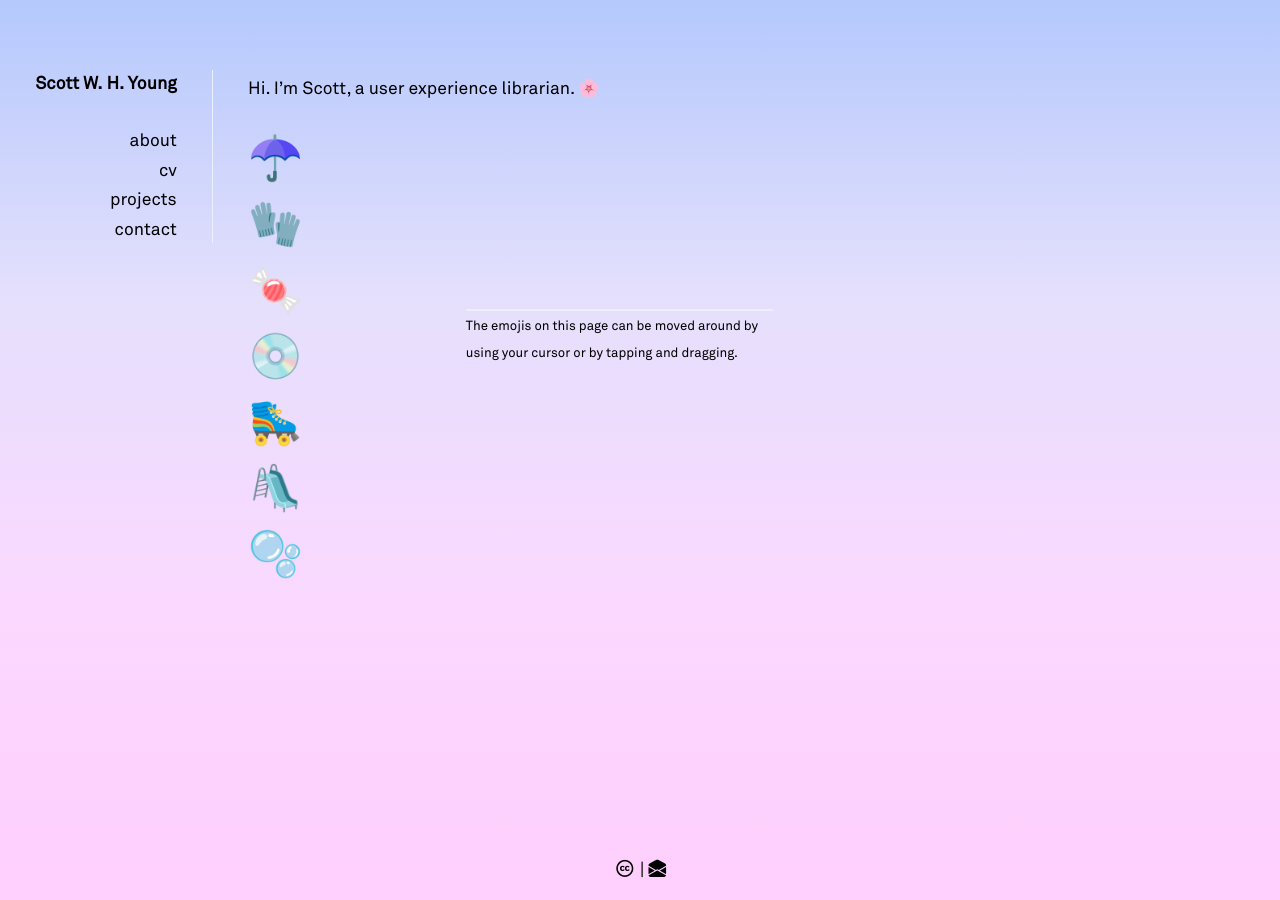
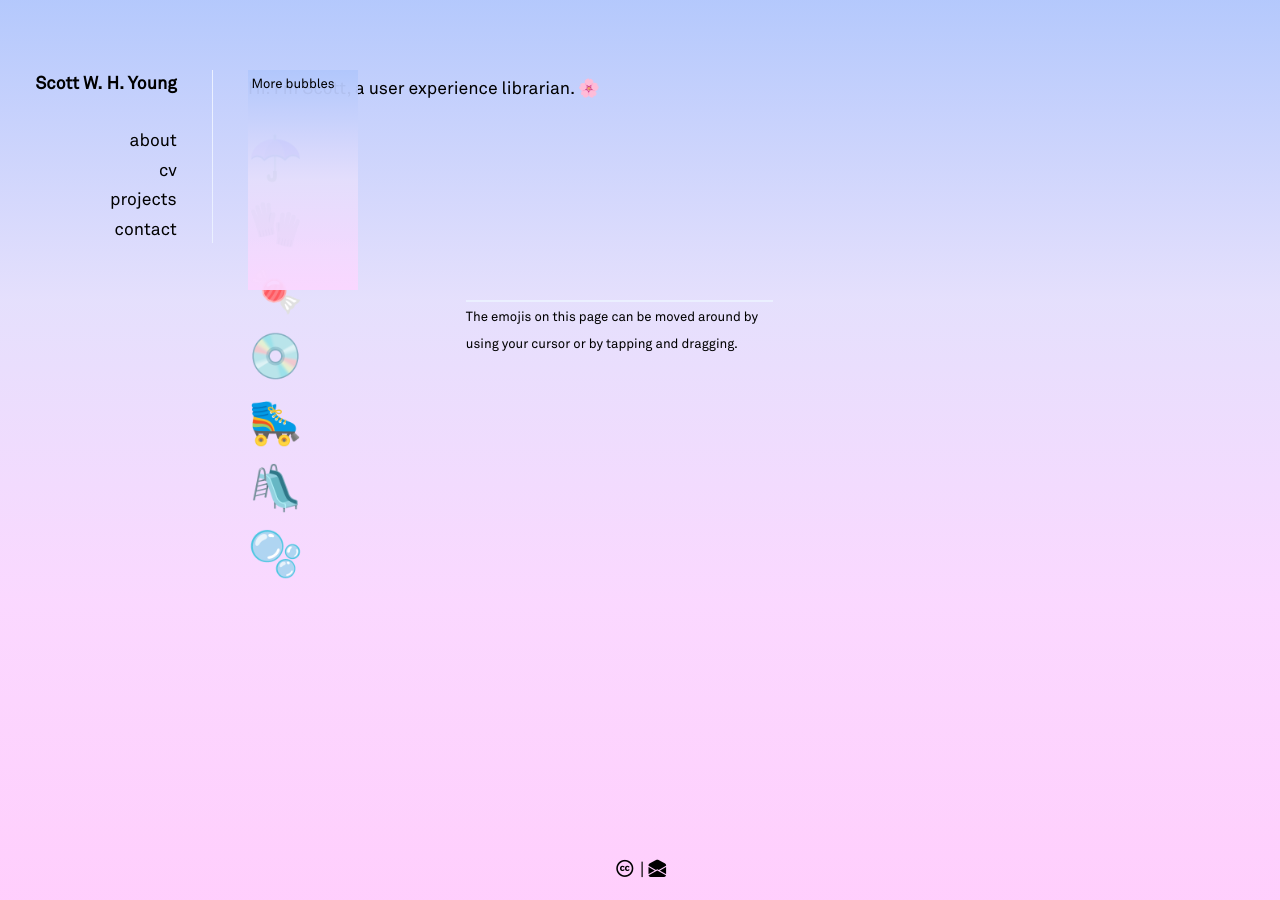
Before and after one commit to swyoung/swyoung.github.io, a Jekyll site: the page built from index.md, in a window 1280 px wide. Built offline with Jekyll 4.4.1, drawn with Linux system fonts in a browser that asks for light colours; nearby versions of some CDN libraries; a style sheet for code colours, icons or effects is not loaded.

Commit message:
Update index.md

```diff
--- a/index.md
+++ b/index.md
@@ -12,7 +12,7 @@ Hi. I’m Scott, a user experience librarian. <span class="emoji-spin">🌸</spa
   <div id="skate" can-move style="font-size:40px">🛼</div>
   <div id="slide" can-move style="font-size:40px">🛝</div>
   <div id="bubbles" can-move style="font-size:40px">🫧</div>
- <!-- <div can-duplicate="bubbles" style="position:absolute; padding: .25em;font-size: 75%;background: linear-gradient(180deg, rgba(176, 198, 252, 0.95), rgba(228, 222, 252, 0.95), rgba(250, 214, 255, 0.95));height: 200px;width: 100px;">More bubbles</div> -->
+ <div can-duplicate="bubbles" style="position:absolute; padding: .25em;font-size: 75%;background: linear-gradient(180deg, rgba(176, 198, 252, 0.95), rgba(228, 222, 252, 0.95), rgba(250, 214, 255, 0.95));height: 200px;width: 100px;">More bubbles</div>
 <div style="border-top:2px solid hsla(223,100%,96%,80);margin:1em;width:46%;position:relative;left:30%;bottom:50%">
 <span style="font-size:75%">The emojis on this page can be moved around by using your cursor or by tapping and dragging.</span>
 </div>
```
